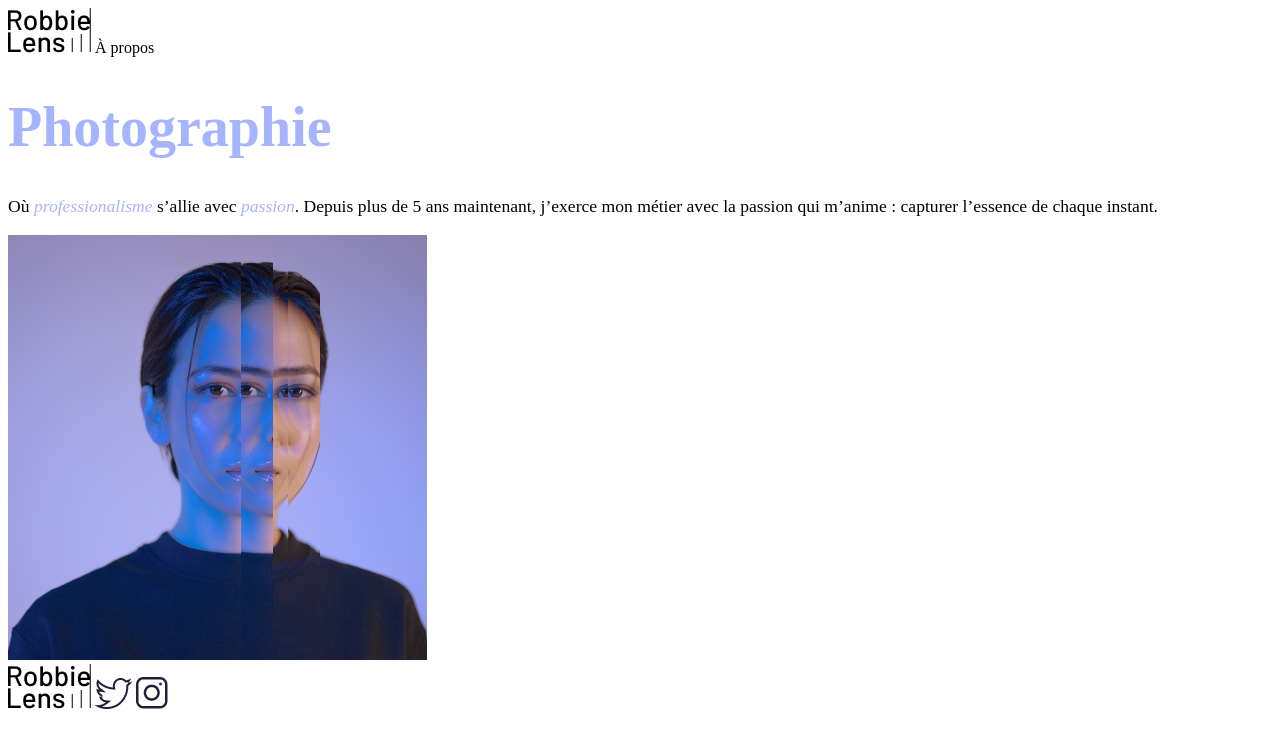
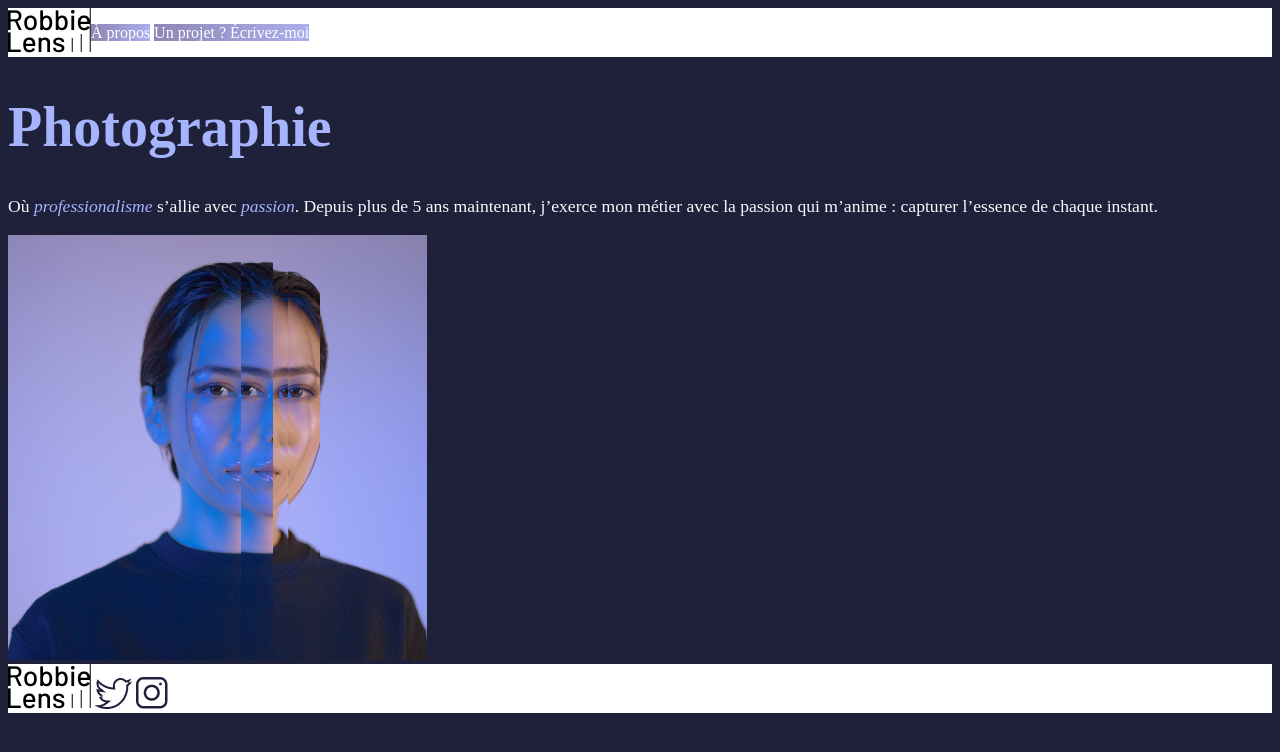
Before and after one commit to Pasot01/WebDesignOPP, a plain HTML site: page index.html in a window 1280 px wide. Drawn offline with Linux system fonts and the light colour scheme.

Commit message:
Ajout de backgrounds

```diff
--- a/index.html
+++ b/index.html
@@ -9,11 +9,16 @@
 </head>
 
 <body>
-    <div>
+    <div class="header">
         <a href="../index.html" title="Accueil">
             <img src="images/logo.png" alt="Logo Robbie Lens">
         </a>
-        <a href="dossier-demo/a-propos.html">À propos</a>
+        <div class="nav">
+            <a href="dossier-demo/a-propos.html">À propos</a>
+            <a href="#">Un projet ? Écrivez-moi</a>
+            <a href="Voir mon portfolio"></a>
+        </div>
+
     </div>
 
     <h1>Photographie</h1>
@@ -23,7 +28,7 @@
     <img src="images/robbie-lens.png" alt="Portrait avec effet de la photographe Robbie Lens">
     <br>
 
-    <div>
+    <div class="footer">
         <a href="index.html">
             <img src="images/logo.png" alt="Logo Robbie Lens">
         </a>
--- a/styles.css
+++ b/styles.css
@@ -1,5 +1,5 @@
 a {
-    color: black;
+    color: #242424;
     text-decoration: none;
     font-size: 1em;
     font-style: 'Manrope', sans-serif;
@@ -15,12 +15,38 @@ h1 {
     font-style: 'Montserrat', sans-serif;
 }
 
+h2 {
+    color: #F9F8FF;
+}
+
 p {
     font-size: 1.1em;
     font-style: 'Manrope', sans-serif;
+    color: #F9F8FF;
 }
 
 ul li {
     font-size: 1em;
     font-style: 'Manrope', sans-serif;
+    color: #F9F8FF;
 }
+
+body {
+    background-color: #1F2039;
+}
+
+.header {
+    display: flex;
+    flex-direction: row;
+    align-items: center;
+}
+
+.nav>a {
+    color: white;
+    background: linear-gradient(090deg, #8E86B5, #ACAEED);
+    font-style: 'Montserrat', sans-serif;
+}
+
+.header, .footer {
+    background-color: white;
+}
```
Also changed, not shown: dossier-demo/a-propos.html (+6 -4 lines).
